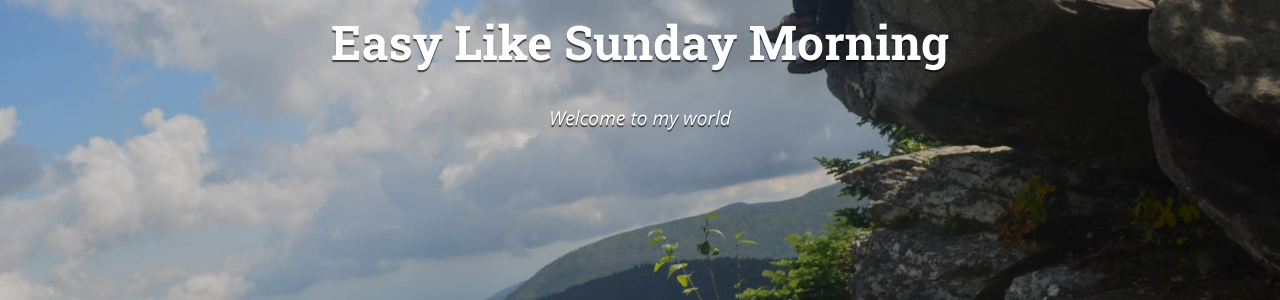
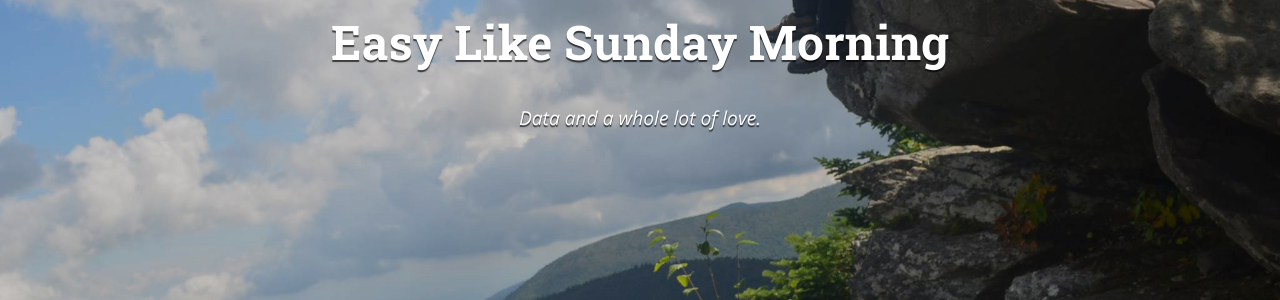
Before and after one commit to kennethjmyers/kennethjmyers.github.io, a Jekyll site: the page built from index.html, in a window 1280 px wide. Shown: the part 289-589 px from the top of the page. Built offline with Jekyll 4.4.1, drawn with Linux system fonts in a browser that asks for light colours; nearby versions of some CDN libraries; the list of posts is cut into pages by our own code; a style sheet for code colours, icons or effects is not loaded.

Commit message:
Update _config.yml

```diff
--- a/_config.yml
+++ b/_config.yml
@@ -8,7 +8,7 @@ exclude:
 
 # Site settings
 title: Easy Like Sunday Morning
-subtitle: "Welcome to my world"
+subtitle: "Data and a whole lot of love."
 email: kennjamesmyers@gmail.com
 name: Kenneth Myers
 description: >
```
